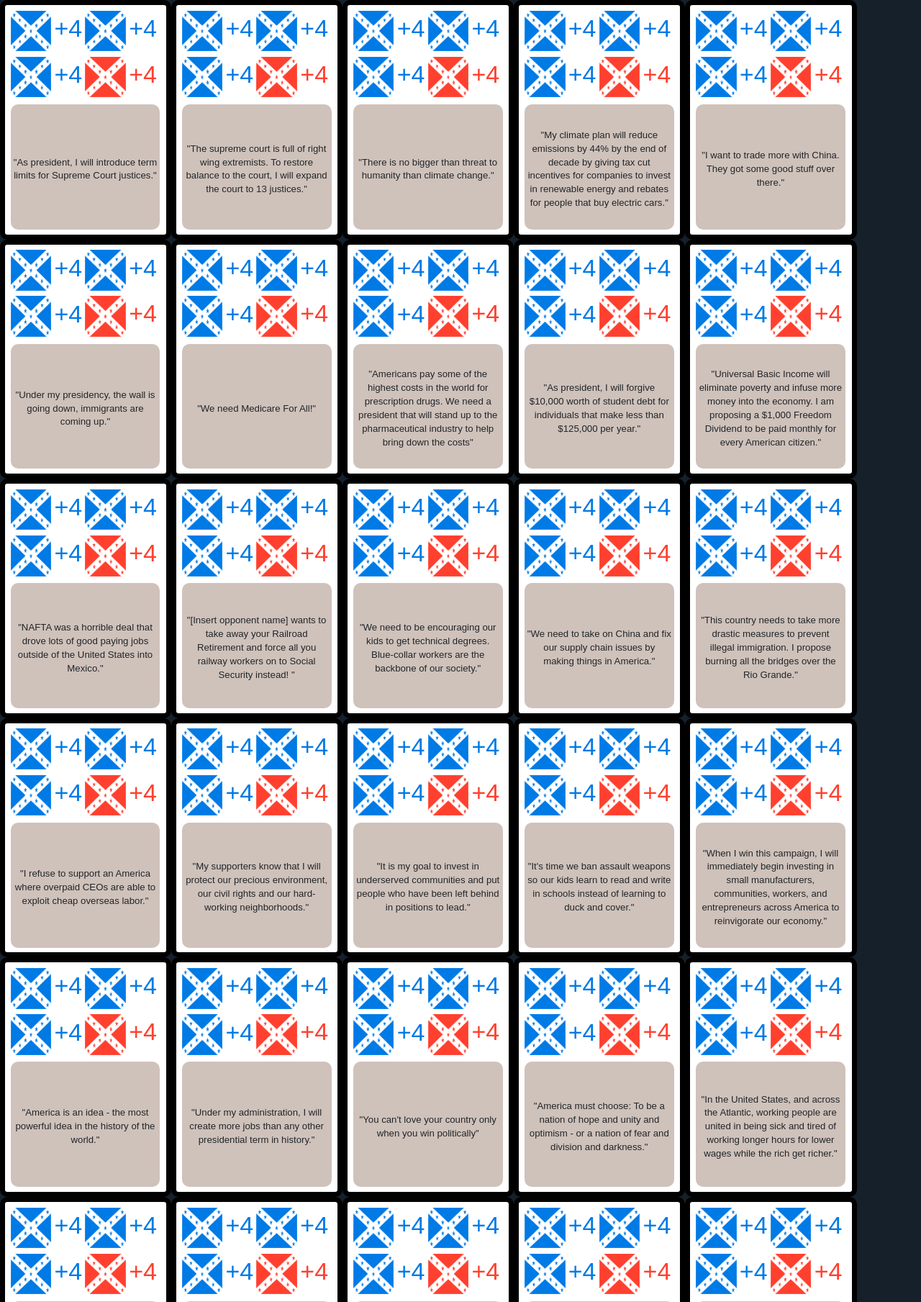
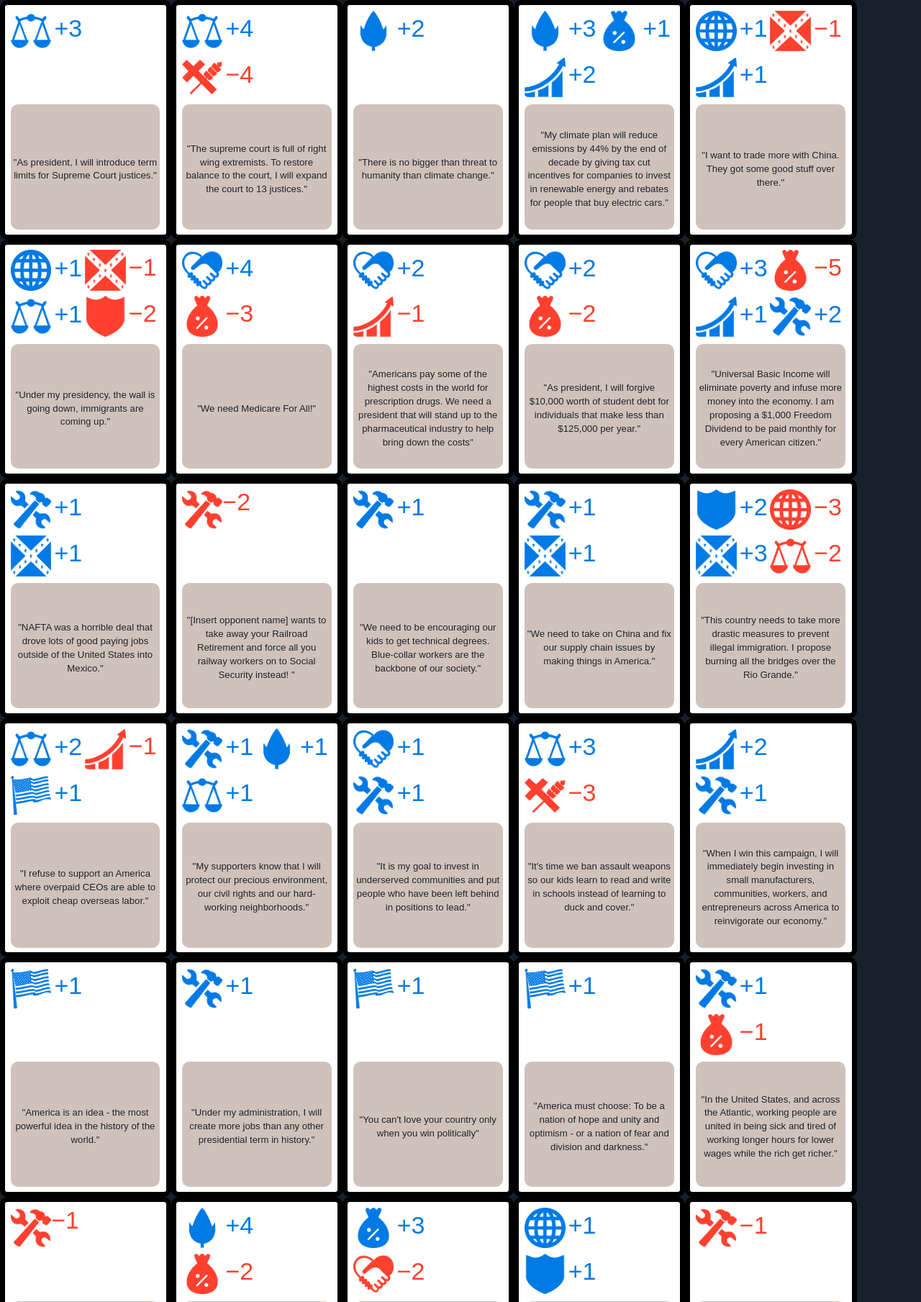
Before and after one commit to will-eberhard-mscst/Board-Game-USA, a PHP site: page /cardmaker/print.php in a window 1280 px wide. Shown: the top 1809 px of the page at 72% size. Run offline with PHP 8.4, Linux system fonts and the light colour scheme; some libraries are stand-ins or nearby versions.

Commit message:
successfully stacked the img-cols

```diff
--- a/css/cardmaker.css
+++ b/css/cardmaker.css
@@ -253,6 +253,12 @@ input[type='number']{
   margin-bottom: 4mm;
   margin-left: 2mm;
   margin-right: 2mm;
+  display: inline;
+}
+
+/*Each img column. Contains 2 stacked images.*/
+.img-col{
+  margin-right: 1mm;
 }
 
 .print-card .card-img{
@@ -261,14 +267,22 @@ input[type='number']{
   margin-top: 2mm;
 }
 
+
+
 .print-card .points{
   font-family: sans-serif;
   font-size: 9mm;
   vertical-align: middle;
   color: #007ae5ff;
+
+  /*The points needs to be the same width so that they look good when stacked
+  width: 10.5mm;
+  display: inline-block;
+  text-align: left;*/
 }
 
-.bad{
+/*Negative points and images will be drawn in red.*/
+.print-card .points.bad, .print-card .card-img.bad{
   filter: hue-rotate(150deg);
   color: #007ae5ff;
 }
--- a/print.php
+++ b/print.php
@@ -44,5 +44,6 @@ https://getbootstrap.com/docs/4.0/components/card/#content-types
                 </div>
             </div>
         </div>
+
     </body>
 </html>
--- a/stats.php
+++ b/stats.php
@@ -41,7 +41,7 @@ Returns the Name of the Category given the ID.
 */
 function GetCategoryName($id){
     global $lang;
-    $categories = $categories = $lang['categories'];
+    $categories = $lang['categories'];
 
     foreach($categories as $cat){
         if($cat['id'] == $id){
--- a/utils.php
+++ b/utils.php
@@ -192,22 +192,78 @@ function AddPosition(int $position_no, $position_card = null){
     return $tag;
 }
 
+/**
+Returns the Name of the Category given the ID.
+*/
+function GetCategoryName($id){
+    global $lang;
+    $categories = $lang['categories'];
+
+    foreach($categories as $cat){
+        if($cat['id'] == $id){
+            return $cat['name'];
+        }
+    }
+
+    return $id;
+}
+
 
 /**
  Returns the HTML for drawing a Position card.
  */
 function GetPositionCard($position){
+
+    $bonus_tag = '';
+
+    if(isset($position['bonuses'])){
+        $i = 1;
+        foreach($position['bonuses'] as $bonus){
+            //Place a + sign if the points are positive:
+            $positive = $bonus['points'] >= 0;
+            $sign = $positive ? '+' : '&minus;';
+            //Add the bad class is the points are negative.
+            $bad = $positive ? '' : 'bad';
+
+            //Draw a div so each img-block is draw vertically.
+            //Start a new Div on each odd number:
+            if($i % 2 != 0) $bonus_tag .= '<div class="img-col">';
+
+            $bonus_tag .= '
+            <div class="img-block">
+                <img class="card-img '.$bad.'" src="/cardmaker/images/sq/cat_' . $bonus['id'] . '_sq.png" alt="Card image cap">
+                <span class="points '.$bad.'">'. $sign . abs($bonus['points']) . '</span>
+            </div>
+            ';
+
+            //close the div on each Even number.
+            if($i % 2 == 0) $bonus_tag .= '</div>';
+
+            $i++;
+        }
+        //If we ended on an even number, ensure we close the div.
+        if($i % 2 == 0) $bonus_tag .= '</div>';
+    }
+
+    if(isset($position['smears'])){
+        foreach($position['smears'] as $bonus){
+            //Place a + sign if the points are positive:
+            $positive = $bonus['points'] >= 0;
+            $sign = $positive ? '+' : '&minus;';
+            //Add the bad class is the points are negative.
+            $bad = $positive ? '' : 'bad';
+
+            $bonus_tag .= '
+                <img class="card-img '.$bad.'" src="/cardmaker/images/sq/cat_' . $bonus['id'] . '_sq.png" alt="Card image cap">
+                <span class="points '.$bad.'">'. $sign . abs($bonus['points']) . '</span>
+            ';
+        }
+    }
+
     $tag = '
     <div class="card print-card">
-        <div class="card-imgs">
-            <img class="card-img" src="/cardmaker/images/sq/cat_nat_sq.png" alt="Card image cap">
-            <span class="points">+4</span>
-            <img class="card-img" src="/cardmaker/images/sq/cat_nat_sq.png" alt="Card image cap">
-            <span class="points">+4</span>
-            <img class="card-img" src="/cardmaker/images/sq/cat_nat_sq.png" alt="Card image cap">
-            <span class="points">+4</span>
-            <img class="card-img bad" src="/cardmaker/images/sq/cat_nat_sq.png" alt="Card image cap">
-            <span class="points bad">+4</span>
+        <div class="card-imgs d-flex">
+            '. $bonus_tag .'
         </div>
 
         <div class="card-body">
```
Also changed, not shown: album.php (+0 -16 lines).
